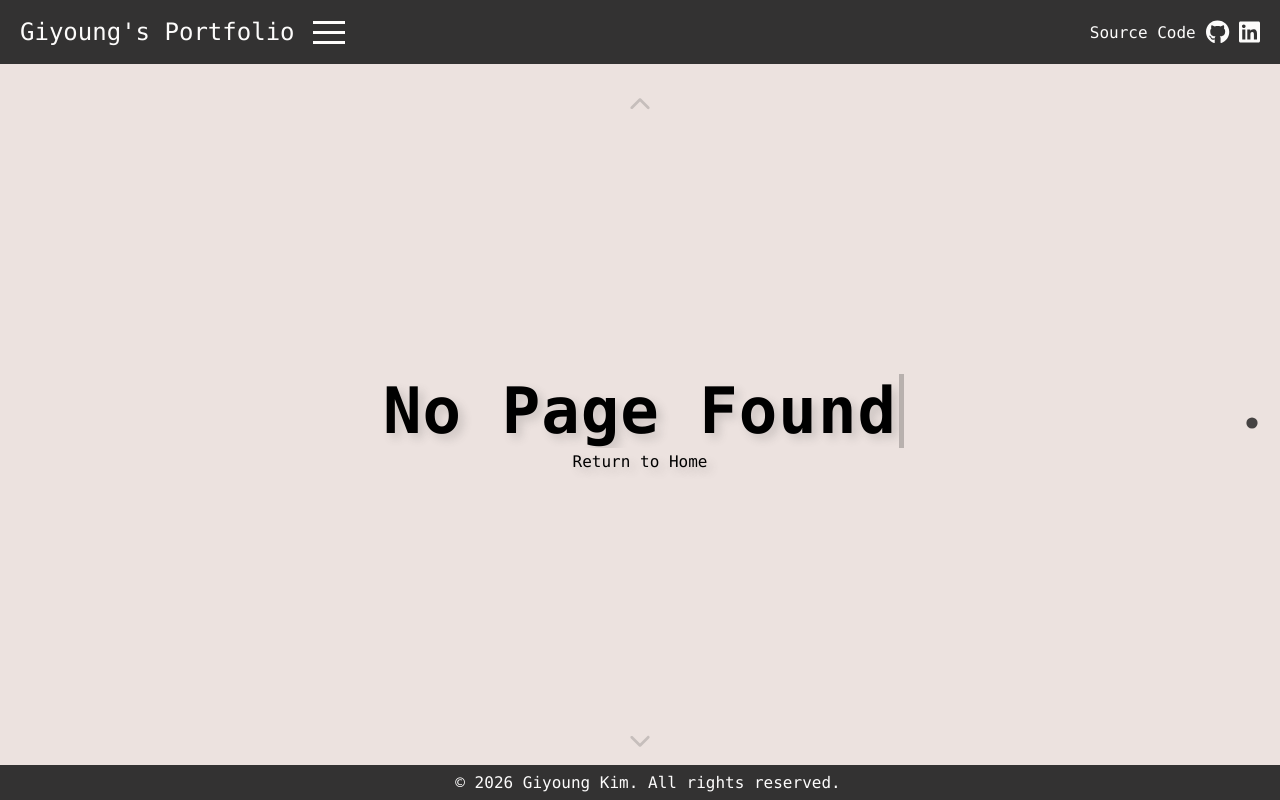
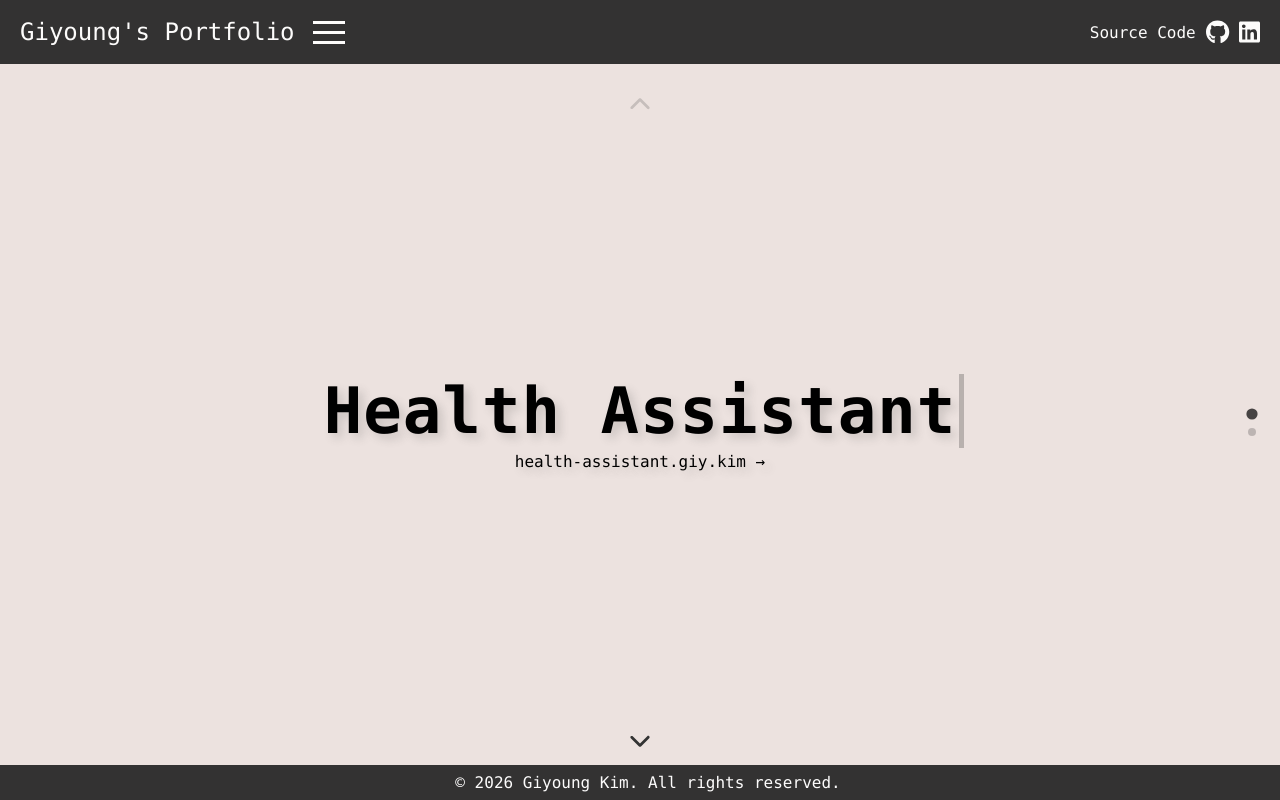
Before and after one commit to giykim/portfolio, a React (Create React App) app in the folder portfolio/: page /health-assistant in a window 1280 px wide. Built offline with nearby package versions, Linux system fonts and the light colour scheme.

Commit message:
Add Health Assistant page

```diff
--- a/portfolio/src/App.js
+++ b/portfolio/src/App.js
@@ -2,6 +2,7 @@ import { BrowserRouter, Routes, Route } from "react-router-dom";
 import Navigation from "./pages/Navigation";
 import Home from "./pages/Home";
 import SteamScout from "./pages/SteamScout";
+import HealthAssistant from "./pages/HealthAssistant";
 import About from "./pages/About";
 import NoPage from "./pages/NoPage";
 import ScrollToTop from "./components/ScrollToTop"
@@ -9,6 +10,7 @@ import ScrollToTop from "./components/ScrollToTop"
 const routes = [
     { element: <Home />, index: true },
     { path: "steam-scout", element: <SteamScout /> },
+    { path: "health-assistant", element: <HealthAssistant /> },
     { path: "about", element: <About /> },
     { path: "*", element: <NoPage /> },
 ];
--- /dev/null
+++ b/portfolio/src/pages/HealthAssistant.js
@@ -0,0 +1,29 @@
+import ScrollableSections from '../components/ScrollableSections';
+import Ease from '../components/Ease';
+
+const HealthAssistant = () => {
+    const sections = [
+        <>
+            <div><code className="h1">Health Assistant</code></div>
+            <Ease>
+                <a href="https://health-assistant.giy.kim/" target="_blank" rel="noopener noreferrer">
+                    <code className="p">health-assistant.giy.kim →</code>
+                </a>
+            </Ease>
+        </>,
+        <>
+            <Ease>
+                <code className="p">An AI-powered health assistant that helps you understand symptoms, medications, and general wellness questions through natural conversation.</code>
+                <code className="p" style={{ marginTop: '16px', fontStyle: 'italic' }}>Work in progress.</code>
+            </Ease>
+        </>,
+    ];
+
+    return (
+        <div>
+            <ScrollableSections sections={sections} />
+        </div>
+    );
+};
+
+export default HealthAssistant;
--- a/portfolio/src/pages/Home.js
+++ b/portfolio/src/pages/Home.js
@@ -6,6 +6,9 @@ const Home = () => {
     const sections = [
         <>
             <div><code className="h1">Welcome to My Portfolio</code></div>
+        </>,
+        <>
+            <Link to="/health-assistant"><div><code className="h1">Health Assistant</code></div></Link>
         </>,
         <>
             <Link to="/steam-scout"><div><code className="h1">Steam Scout</code></div></Link>
--- a/portfolio/src/pages/Navigation.js
+++ b/portfolio/src/pages/Navigation.js
@@ -52,6 +52,7 @@ const Navigation = () => {
             </nav>
             <ul className={`navlinks ${isOpen ? "open" : ""}`} role="navigation" aria-label="Main navigation">
                 <li onClick={toggleIsOpen}><code className="p"><Link to="/">Home</Link></code></li>
+                <li onClick={toggleIsOpen}><code className="p"><Link to="/health-assistant">Health Assistant</Link></code></li>
                 <li onClick={toggleIsOpen}><code className="p"><Link to="/steam-scout">Steam Scout</Link></code></li>
                 <li onClick={toggleIsOpen}><code className="p"><Link to="/about">About</Link></code></li>
             </ul>
```
